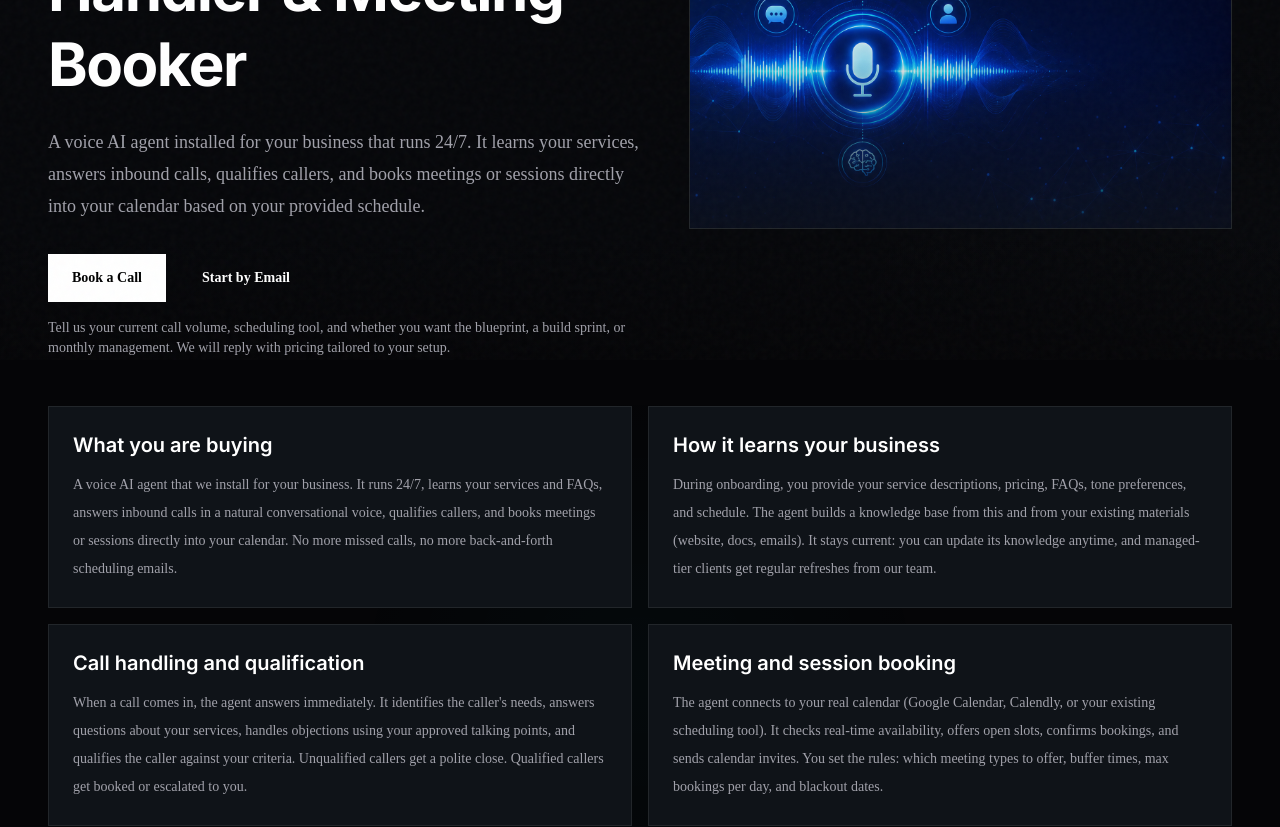
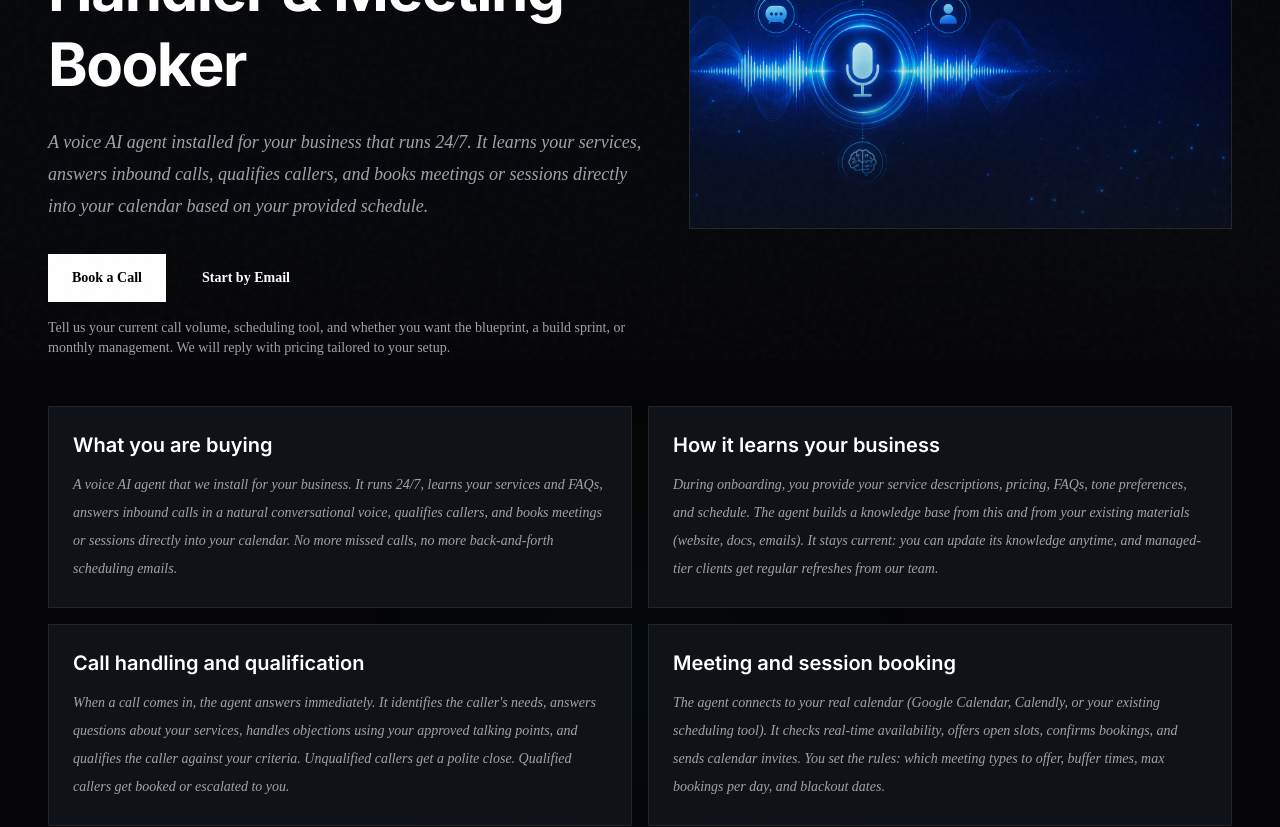
Before and after one commit to mybotts/Block-Frame-Website-, a Next.js app: page /marketplace/products/voice-agent-24-7 in a window 1280 px wide. Shown: the part 440-1267 px from the top of the page. Built offline with nearby package versions, Linux system fonts and the light colour scheme.

Commit message:
style: add italics to descriptive text across homepage, services, and product pages

```diff
--- a/src/app/marketplace/products/voice-agent-24-7/page.tsx
+++ b/src/app/marketplace/products/voice-agent-24-7/page.tsx
@@ -102,7 +102,7 @@ export default function VoiceAgent247Page() {
               </div>
 
               <h1 className="text-4xl font-bold leading-tight tracking-tight text-white md:text-6xl">{product.title}</h1>
-              <p className="mt-6 max-w-2xl text-lg leading-8 text-text-secondary">{product.description}</p>
+              <p className="mt-6 max-w-2xl text-lg leading-8 text-text-secondary italic">{product.description}</p>
 
               <div className="mt-8 flex flex-col gap-3 sm:flex-row">
                 <a href={callHref} target="_blank" rel="noopener noreferrer" className="inline-flex min-h-12 items-center justify-center bg-white px-6 text-sm font-semibold text-black transition hover:bg-primary-light">
@@ -130,7 +130,7 @@ export default function VoiceAgent247Page() {
             {docs.map((item) => (
               <article key={item.title} className="glass-card p-6">
                 <h2 className="text-xl font-semibold text-text-primary">{item.title}</h2>
-                <p className="mt-3 text-sm leading-7 text-text-secondary">{item.body}</p>
+                <p className="mt-3 text-sm leading-7 text-text-secondary italic">{item.body}</p>
               </article>
             ))}
           </section>
--- a/src/app/page.tsx
+++ b/src/app/page.tsx
@@ -177,7 +177,7 @@ export default function Home() {
               {contentAreas.map((area) => (
                 <a key={area.label} href={area.href} className="bg-white/[0.02] p-6 transition hover:bg-white/[0.04] hover:bg-white/[0.055]">
                   <p className="section-kicker mb-4">{area.label}</p>
-                  <p className="text-base leading-7 text-text-secondary">{area.description}</p>
+                  <p className="text-base leading-7 text-text-secondary italic">{area.description}</p>
                 </a>
               ))}
             </div>
@@ -198,7 +198,7 @@ export default function Home() {
                   <article key={number} className="bg-white/[0.02] p-6">
                     <span className="text-sm font-bold text-primary-light">{number}</span>
                     <h3 className="mt-8 text-xl font-semibold text-white">{title}</h3>
-                    <p className="mt-4 text-sm leading-6 text-text-secondary">{text}</p>
+                    <p className="mt-4 text-sm leading-6 text-text-secondary italic">{text}</p>
                   </article>
                 ))}
               </div>
@@ -222,7 +222,7 @@ export default function Home() {
                 <h2 className="text-4xl font-semibold tracking-tight text-white md:text-5xl">
                   Talk through what you need before committing.
                 </h2>
-                <p className="mt-5 text-lg leading-8 text-text-secondary">
+                <p className="mt-5 text-lg leading-8 text-text-secondary italic">
                   No pitch. Just a conversation about your workflow, what's not working, and whether we can help.
                 </p>
                 <a
--- a/src/components/Services.tsx
+++ b/src/components/Services.tsx
@@ -102,7 +102,7 @@ export default function Services() {
                     <h3 className="mt-3 text-lg font-semibold tracking-tight text-white group-hover:text-primary-light transition-colors">
                       {product.title}
                     </h3>
-                    <p className="mt-3 text-sm leading-6 text-text-secondary">
+                    <p className="mt-3 text-sm leading-6 text-text-secondary italic">
                       {product.description}
                     </p>
                   </div>
@@ -136,7 +136,7 @@ export default function Services() {
                     {service.team}
                   </p>
                   <h3 className="text-xl font-semibold tracking-tight text-white">{service.title}</h3>
-                  <p className="mt-3 text-sm leading-6 text-text-secondary">
+                  <p className="mt-3 text-sm leading-6 text-text-secondary italic">
                     {serviceNotes[service.id] || service.description}
                   </p>
                 </div>
```
